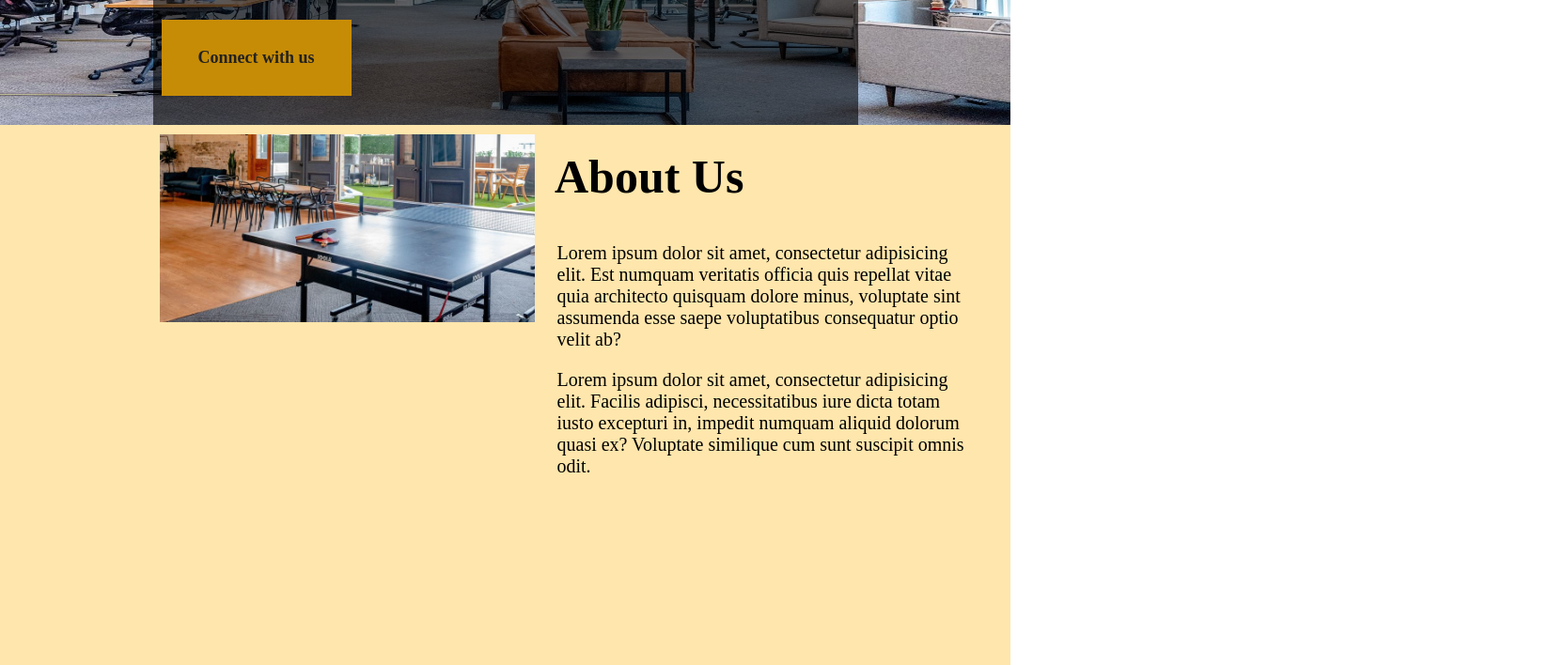
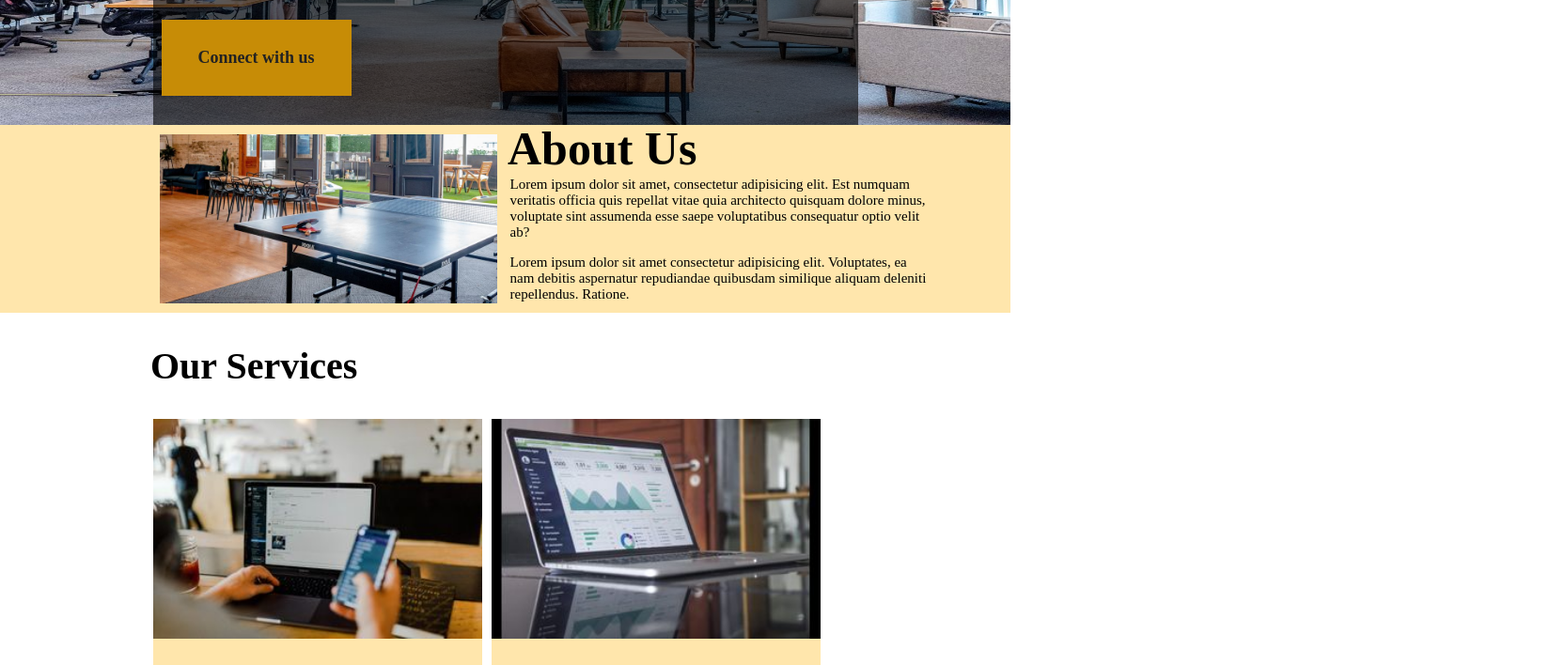
Before and after one commit to abil0008/Abil0008.github.io, a plain HTML site: page final-project/index.html in a window 1280 px wide. Shown: the part 450-1158 px from the top of the page at 94% size, 1665 px wide, since content can reach past the window. Drawn offline with Linux system fonts and the light colour scheme.

Commit message:
Spaced out in between about us and services

```diff
--- a/final-project/css/styles.css
+++ b/final-project/css/styles.css
@@ -92,25 +92,26 @@ li {
     background-color:#ffe6ac;
     position: relative;
     bottom: 500px;
+    height: 200px;
 }
 
 .AboutUs h2 {
     font-size: 50px;
     font: bolder;
-    left: 590px;
-    bottom: 220px;
+    left: 540px;
+    bottom: 230px;
 }
 
 .AboutUs p {
-    font-size: 20px;
+    font-size: 15px;
     width: 450px;
     position: relative;
-    left: 280px;
-    bottom: 220px;
+    left: 230px;
+    bottom: 270px;
 }
 
 .PingPong {
-    height: 200px;
+    height: 180px;
     left: 170px;
     top: 10px;
 }
@@ -118,6 +119,7 @@ li {
 .Services {
     position: relative;
     bottom: 500px;
+    right: 200px;
 }
 
 .Services h2 {
--- a/final-project/index.html
+++ b/final-project/index.html
@@ -39,8 +39,7 @@
             <img class="PingPong" src="images/about-us.jpg" alt="Table">
             <h2>About Us</h2>
             <p>Lorem ipsum dolor sit amet, consectetur adipisicing elit. Est numquam veritatis officia quis repellat vitae quia architecto quisquam dolore minus, voluptate sint assumenda esse saepe voluptatibus consequatur optio velit ab?</p>
-            <p>Lorem ipsum dolor sit amet, consectetur adipisicing elit. Facilis adipisci, necessitatibus iure dicta totam iusto excepturi in, impedit numquam aliquid dolorum quasi ex? Voluptate similique cum sunt suscipit omnis odit.</p>
-
+            <p>Lorem ipsum dolor sit amet consectetur adipisicing elit. Voluptates, ea nam debitis aspernatur repudiandae quibusdam similique aliquam deleniti repellendus. Ratione.</p>
             </div>
         </section>
 
```
